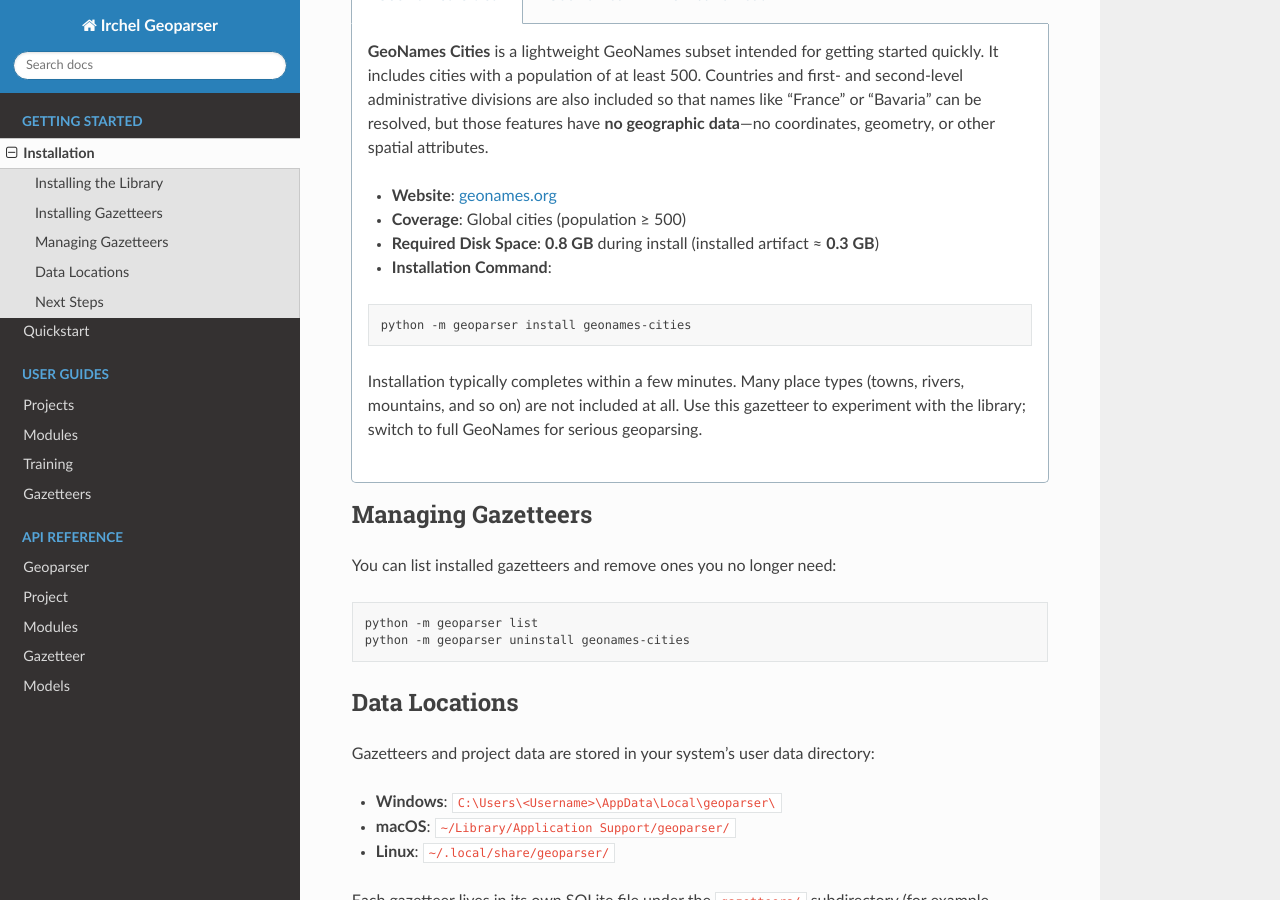
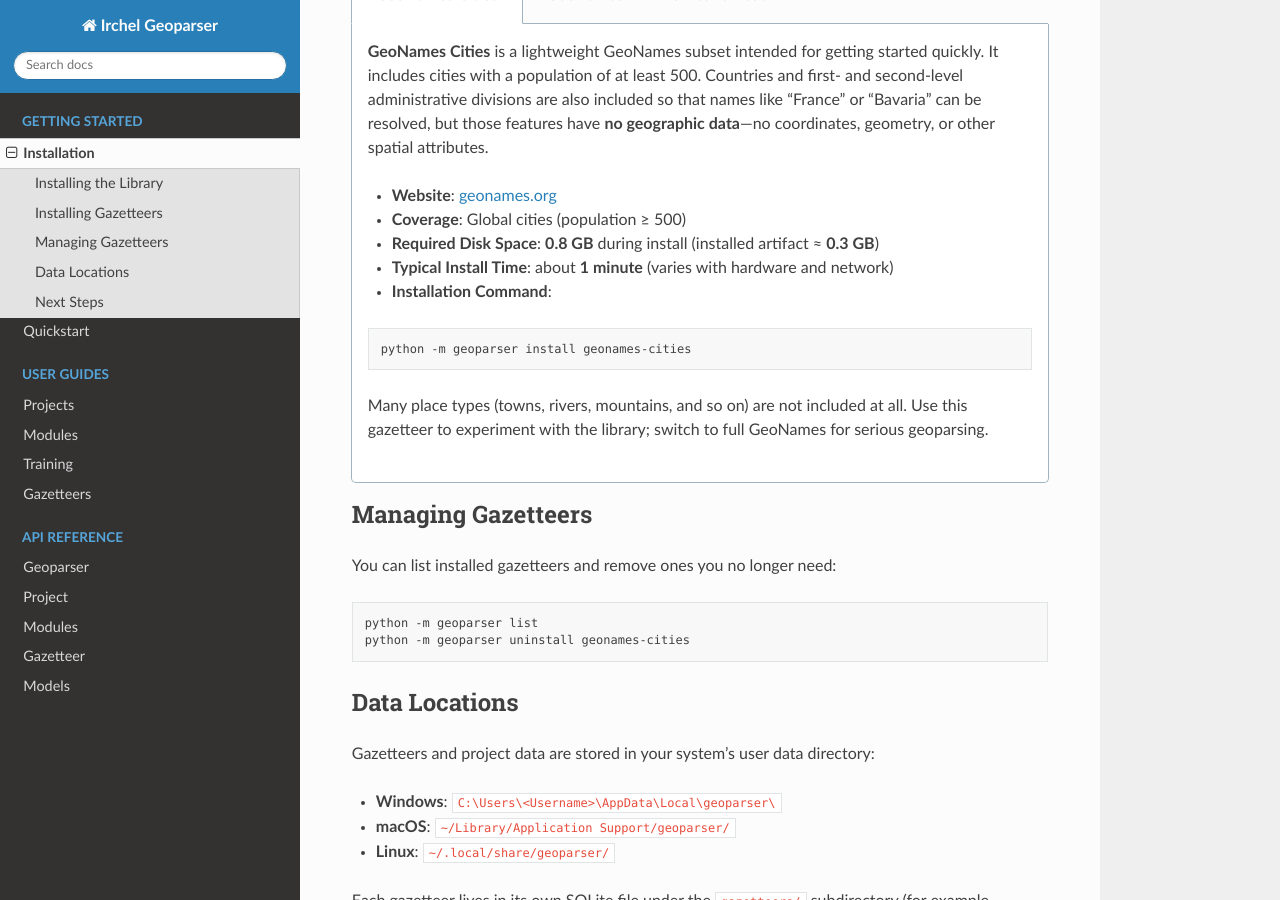
Before and after one commit to dguzh/geoparser, a Sphinx documentation site: the page built from docs/installation.rst, in a window 1280 px wide and 900 px high, scrolled down 1007 px. Built offline with Sphinx 7.4.7 and the Read the Docs theme 3.1.0, drawn with Linux system fonts in a browser that asks for light colours.

Commit message:
Update installation documentation to include typical install times for built-in gazetteers

```diff
--- a/docs/installation.rst
+++ b/docs/installation.rst
@@ -36,13 +36,14 @@
       - **Website**: `geonames.org <https://www.geonames.org/>`_
       - **Coverage**: Global cities (population ≥ 500)
       - **Required Disk Space**: **0.8 GB** during install (installed artifact ≈ **0.3 GB**)
+      - **Typical Install Time**: about **1 minute** (varies with hardware and network)
       - **Installation Command**:
 
       .. code-block:: bash
 
          python -m geoparser install geonames-cities
 
-      Installation typically completes within a few minutes. Many place types (towns, rivers, mountains, and so on) are not included at all. Use this gazetteer to experiment with the library; switch to full GeoNames for serious geoparsing.
+      Many place types (towns, rivers, mountains, and so on) are not included at all. Use this gazetteer to experiment with the library; switch to full GeoNames for serious geoparsing.
 
    .. tab:: GeoNames
 
@@ -51,13 +52,14 @@
       - **Website**: `geonames.org <https://www.geonames.org/>`_
       - **Coverage**: Global
       - **Required Disk Space**: **30.7 GB** during install (installed artifact ≈ **10.2 GB**)
+      - **Typical Install Time**: about **10–15 minutes** (varies with hardware and network)
       - **Installation Command**:
 
       .. code-block:: bash
 
          python -m geoparser install geonames
 
-      This command downloads the GeoNames data files, processes them, and builds the gazetteer artifact with its search indices. The process may take a while depending on your system and network speed.
+      This command downloads the GeoNames data files, processes them, and builds the gazetteer artifact with its search indices.
 
    .. tab:: SwissNames3D
 
@@ -66,13 +68,14 @@
       - **Website**: `Swisstopo SwissNames3D <https://www.swisstopo.admin.ch/en/landscape-model-swissnames3d>`_
       - **Coverage**: Switzerland
       - **Required Disk Space**: **3.5 GB** during install (installed artifact ≈ **0.7 GB**)
+      - **Typical Install Time**: about **1–2 minutes** (varies with hardware and network)
       - **Installation Command**:
 
       .. code-block:: bash
 
          python -m geoparser install swissnames3d
 
-      This command downloads the SwissNames3D data, processes it, and builds the gazetteer artifact. The process typically completes within a few minutes.
+      This command downloads the SwissNames3D data, processes it, and builds the gazetteer artifact.
 
 Managing Gazetteers
 -------------------
```
